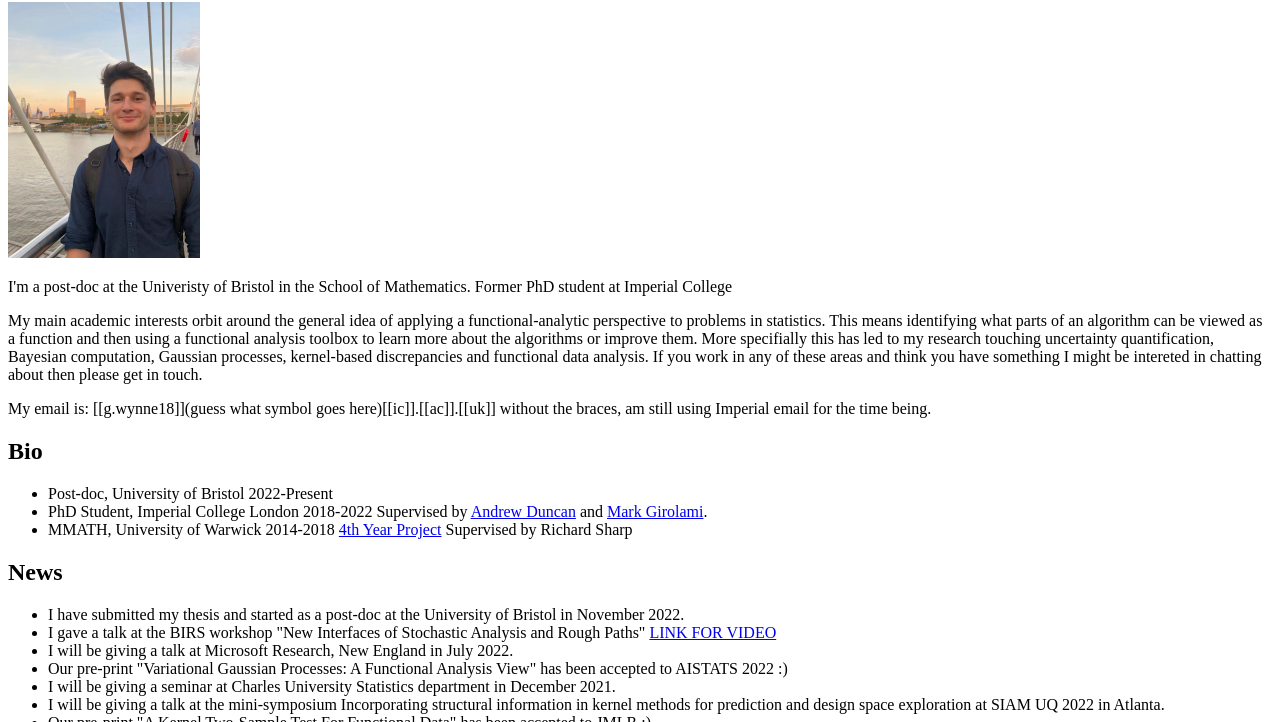
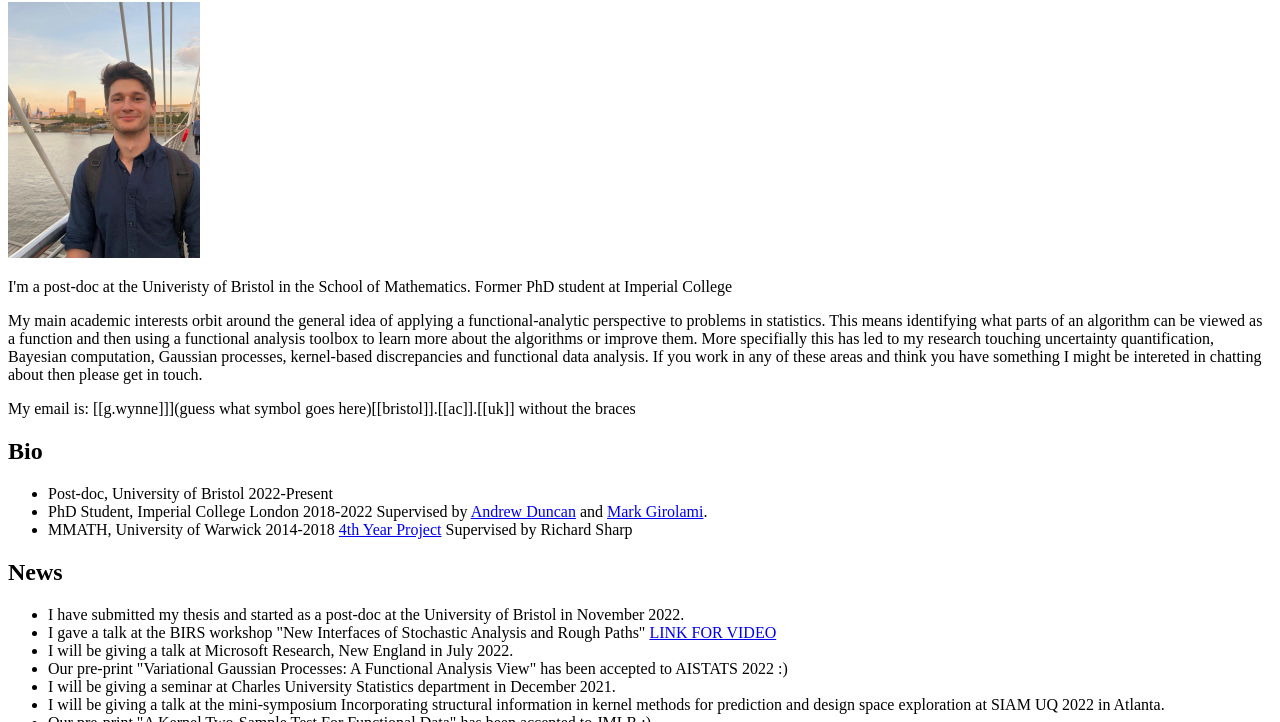
Before and after one commit to georgewynne/georgewynne.github.io, a plain HTML site: page index.html in a window 1280 px wide. Shown: the part 78-800 px from the top of the page. Drawn offline with Linux system fonts and the light colour scheme.

Commit message:
Update index.html

```diff
--- a/index.html
+++ b/index.html
@@ -16,7 +16,7 @@
 	More specifially this has led to my research touching uncertainty quantification, Bayesian computation, Gaussian processes, kernel-based discrepancies and functional data analysis. If you work in any of these areas and think you have something I might be intereted in chatting about then please get in touch.
 </p>
 
-<p>My email is: [[g.wynne18]](guess what symbol goes here)[[ic]].[[ac]].[[uk]] without the braces, am still using Imperial email for the time being.</p>
+<p>My email is: [[g.wynne]]](guess what symbol goes here)[[bristol]].[[ac]].[[uk]] without the braces</p>
 <h2>Bio</h2>
 <ul>
 	<li>
```
